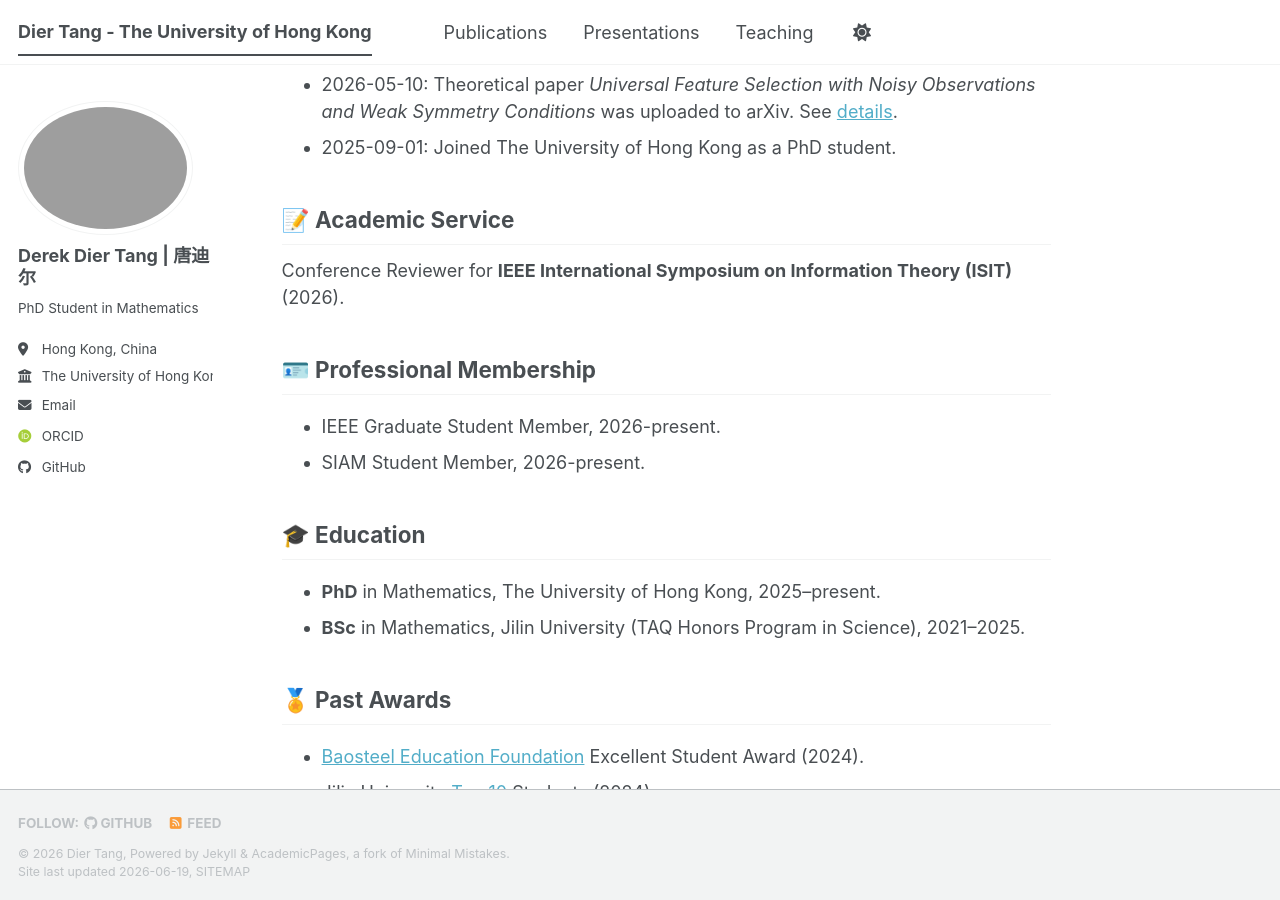
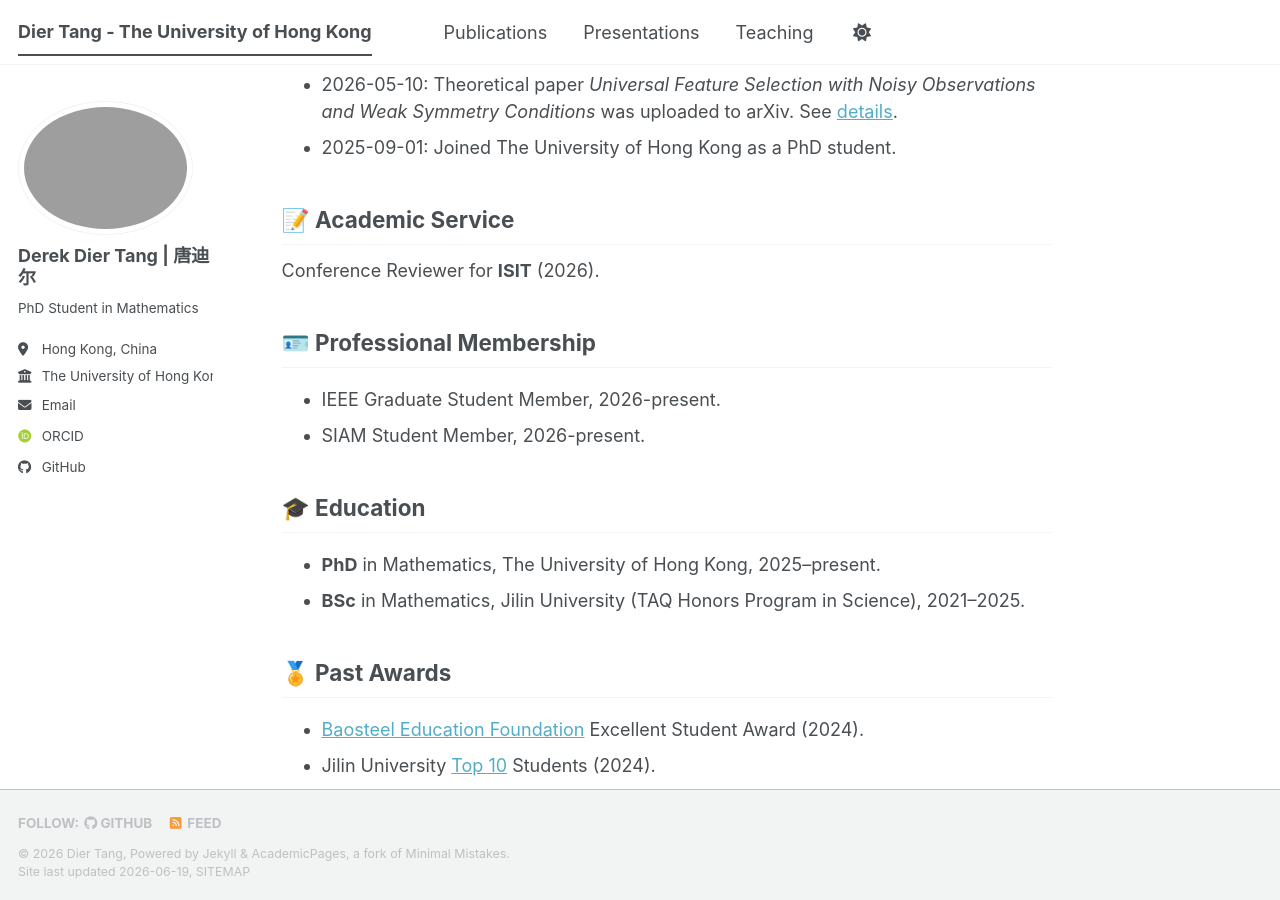
Before and after one commit to TangDier03/tangdier03.github.io, a Jekyll site: the page built from _pages/about.md, in a window 1280 px wide and 900 px high, scrolled down 662 px. Built offline with Jekyll 4.4.1, drawn with Linux system fonts in a browser that asks for light colours; some web fonts are replaced; a script bundle is joined from its source files by our own code; library files that are not in the unit come from our copies.

Commit message:
Update about.md

```diff
--- a/_pages/about.md
+++ b/_pages/about.md
@@ -31,7 +31,7 @@ I am always open to exploring emerging topics in these fields.
 
 ## 📝 Academic Service
 
-Conference Reviewer for **IEEE International Symposium on Information Theory (ISIT)** (2026).
+Conference Reviewer for **ISIT** (2026).
 
 
 
```
